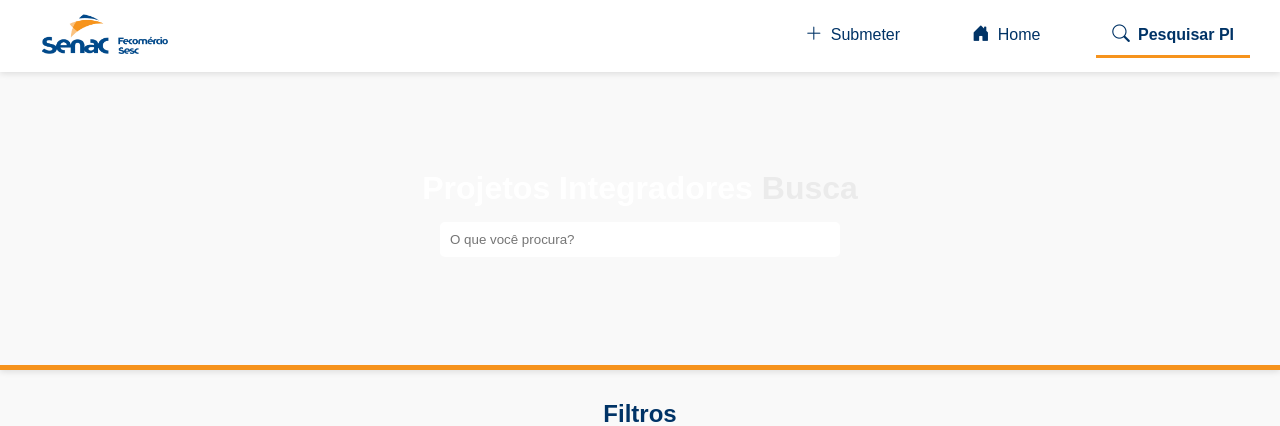
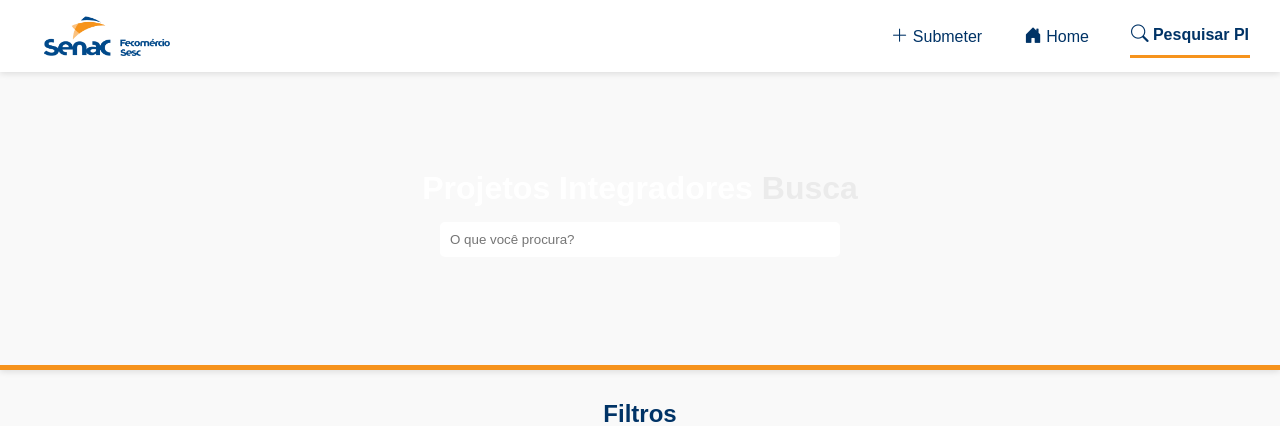
Before and after one commit to alexandrojdev/Reposit-rio-Digital-de-Projetos-Integradores---SENAC, a PHP site: page /Pages/pg_pesquisa.html in a window 1280 px wide. Shown: the top 426 px of the page. Run offline with PHP 8.4, Linux system fonts and the light colour scheme.

Commit message:
tentativa de ajuste na pg de pesquisar pi

```diff
--- a/Css/pg_home.css
+++ b/Css/pg_home.css
@@ -51,6 +51,11 @@
 }
 
 .logo {
+  height: 40px;
+  margin-left: 12px;
+}
+
+.logo-link {
   height: 40px;
   margin-left: 12px;
 }
@@ -119,7 +124,6 @@
     background: #fff;
     box-shadow: 0 4px 10px rgba(0, 0, 0, 0.1);
     display: none;
-      border: 2px solid green;
   }
 
   .nav-container.active {
--- a/Css/pg_pesquisa.css
+++ b/Css/pg_pesquisa.css
@@ -44,9 +44,11 @@
   margin-left: 12px;
 }
 
-/* .logo-link {
-  height: 80px;
-} */
+.logo-link {
+  height: 40px;
+  margin-left: 12px;
+}
+
 /* Container com os botões de navegação */
 .nav-container {
   display: flex;
@@ -55,13 +57,16 @@
 
 /* Botões do menu */
 .nav-button {
-  padding: 10px 16px;
+  padding: 10px 1px;
   background: #fff;
   border-radius: 8px 8px 0 0;
   text-decoration: none;
   color: #003366;
   font-weight: 500;
   transition: all 0.2s ease-in-out;
+  display: flex;
+  align-items: center;
+  gap: 8px;
 }
 
 /* Ícones nos botões */
@@ -87,12 +92,6 @@
   font-weight: 700;
 }
 
-/* Layout para alinhar ícone + texto */
-.icon-text {
-  display: flex;
-  align-items: center;
-  gap: 8px;
-}
 
 /* ===================== NAVBAR MOBILE ===================== */
 
@@ -106,6 +105,7 @@
   color: #003366;
 }
 
+
 /* Estilos para responsividade */
 @media (max-width: 768px) {
   .hamburger {
@@ -116,12 +116,12 @@
     position: absolute;
     top: 60px;
     right: 0;
-    background: white;
+    width: 100%;
     flex-direction: column;
-    width: 100%;
     padding: 20px;
     gap: 15px;
-    box-shadow: 0 4px 10px rgba(0,0,0,0.1);
+    background: #fff;
+    box-shadow: 0 4px 10px rgba(0, 0, 0, 0.1);
     display: none;
   }
 
--- a/Pages/pg_pesquisa.html
+++ b/Pages/pg_pesquisa.html
@@ -18,6 +18,7 @@
         <img src="/Img/logo_colorida_senac.png" alt="Logo do Senac" class="logo" />
       </a>
       <button class="hamburger" aria-label="Abrir menu" aria-expanded="false">☰</button>
+
       <div class="nav-container">
         <a href="/Pages/pg_adicionar.html" class="nav-button">
           <span class="icon-text"><i class="bi bi-plus-lg"></i> Submeter</span>
```
